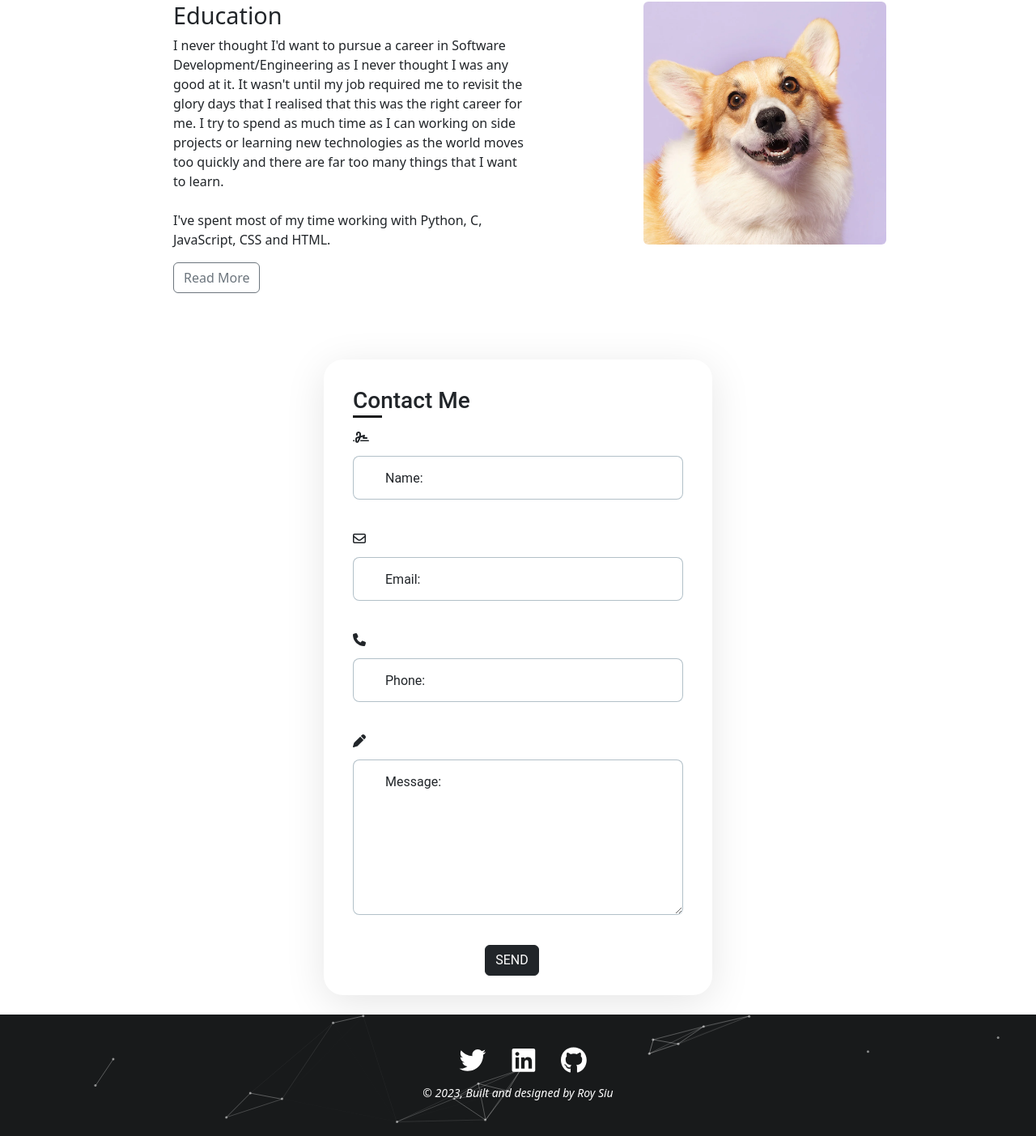
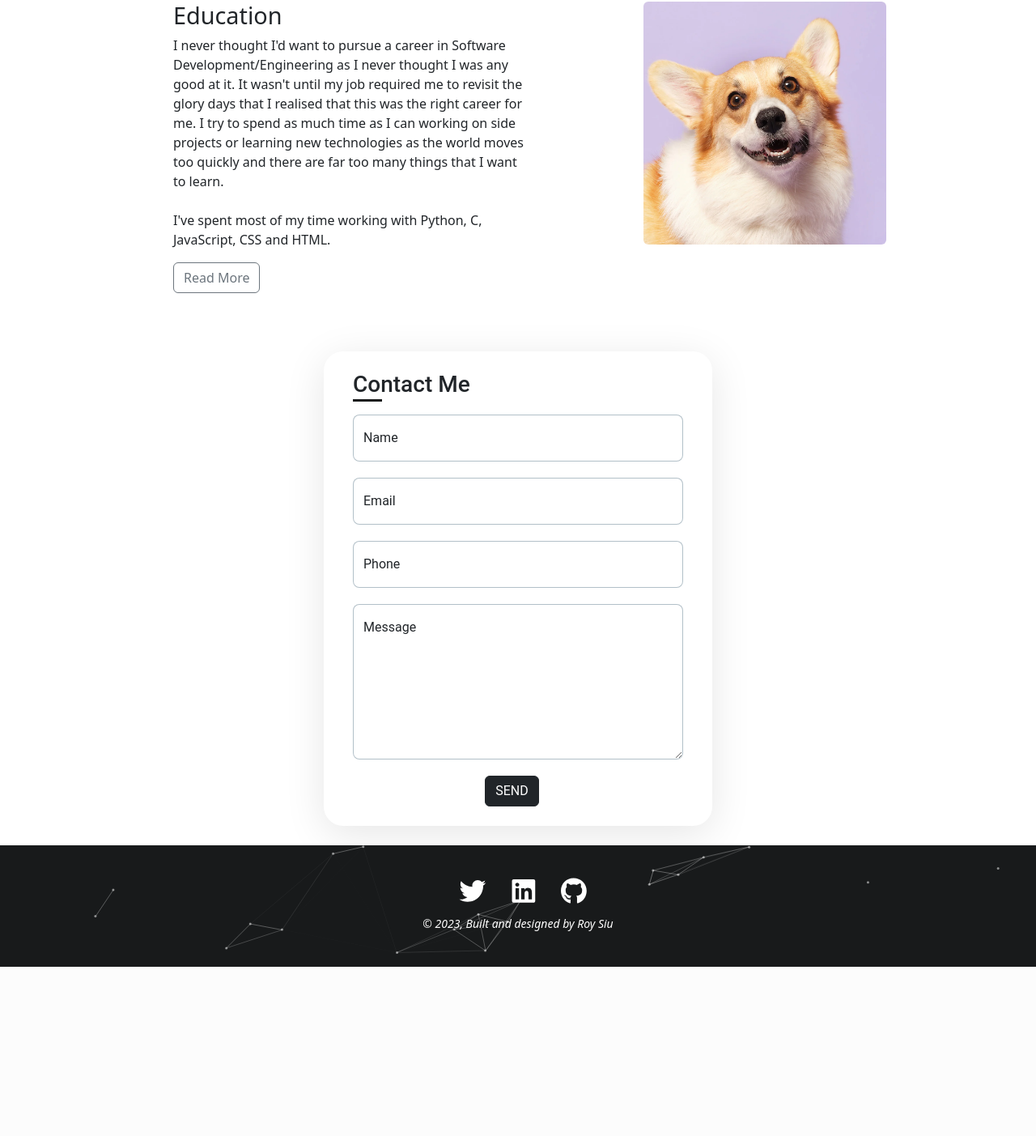
Before and after one commit to Rsiu95/Portfolio, a Flask app: page / in a window 1280 px wide. Shown: the part 2380-3783 px from the top of the page at 81% size. After the commit the page ends 3574 px from the top, so only its background shows below. Run offline with Flask 3, Linux system fonts and the light colour scheme; some libraries are stand-ins or nearby versions.

Commit message:
updated contact form

```diff
--- a/static/css/styles.css
+++ b/static/css/styles.css
@@ -193,9 +193,13 @@ footer.masthead {
     box-shadow: 0 10px 50px rgba(0,0,0,0.1);
     border-radius: 24px;
 }
+
+.floating-contact-form .form-container form input[type="name"]{
+    margin-top: 20px;
+}
+
 .floating-contact-form *{
     box-sizing: border-box;
-    margin-top: 10px;
     position: relative;
 }
 .floating-contact-form h3::after{
@@ -208,7 +212,7 @@ footer.masthead {
     bottom: -4px;
 }
 
-.floating-contact-form form input[type="text"],
+.floating-contact-form form input,
 .floating-contact-form form textarea {
     width: 100%;
     padding: 14px 32px;
@@ -234,9 +238,9 @@ footer.masthead {
     z-index: 1;
 }
 
-.floating-contact-form .field-container .icon-container {
+.floating-contact-form .field-container i {
     position: absolute;
-    top: 300px !important;
+    top: 10px !important;
     z-index: 1;
 }
 
--- a/templates/index.html
+++ b/templates/index.html
@@ -146,52 +146,23 @@
                     <div class="floating-contact-form">
                         <div class="form-container">
                             <h3>Contact Me</h3>
-                            <div id="successMessage" class="alert alert-success" style="display: none;">Message sent successfully!</div>
-                            <form action = "/" id="contactForm" method = "post">
-                                <div class="field-container">
-                                    <i class="fa-solid fa-signature"></i>
-                                    <label for="name">Name:</label>
-                                    <input id="name" type="text" name="name"/>
-                                </div>
-                                <div class="field-container">
-                                    <i class="fa-regular fa-envelope"></i>
-                                    <div class="invalid-feedback" data-sb-feedback="email:required">An email is required.</div>
-                                    <div class="invalid-feedback" data-sb-feedback="email:email">Email is not valid.</div>
-                                    <label for="email">Email:</label>
-                                    <input id="email" type="text" name="email"/>
-                                </div>
-                                <div class="field-container">
-                                    <i class="fa-solid fa-phone"></i>
-                                    <label for="phone">Phone:</label>
-                                    <input id="phone" type="text" name="phone"/>
-                                </div>
-                                <div class="field-container">
-                                    <i class="fa-solid fa-pen"></i>
-                                    <label for="phone">Message:</label>
-                                    <textarea id="message" name="message" style="height: 12rem"></textarea>
-                                    <div class="invalid-feedback" data-sb-feedback="message:required">A message is required.</div>
-                                </div>
-                                <button class="btn btn-dark text-uppercase" id="submitButton" type="submit">Send</button>
-                            </form>
-                        </div>
-                    </div>
-                            <!--      <div id="successMessage" class="alert alert-success" style="display: none;">Message sent successfully!</div>
+                            <div id="successMessage" style="display: none;">Message sent successfully!</div>
                             <form action = "/" id="contactForm" method = "post">
                                 <div class="form-floating">
-                                            <input class="form-control" id="name" type="text" placeholder="Enter your name..." name="name"/>
+                                    <input class="form-control" id="name" type="name" placeholder="Enter your name..." name="name"/>
                                     <label for="name">Name</label>
                                     <div class="invalid-feedback" data-sb-feedback="name:required">A name is required.</div>
 
                                 </div>
                                 <div class="form-floating">
                                     <input class="form-control" id="email" type="email" placeholder="Enter your email..." name="email"/>
-                                            <label for="email">Email address</label>
+                                    <label for="email">Email</label>
                                     <div class="invalid-feedback" data-sb-feedback="email:required">An email is required.</div>
                                     <div class="invalid-feedback" data-sb-feedback="email:email">Email is not valid.</div>
                                 </div>
                                 <div class="form-floating">
                                     <input class="form-control" id="phone" type="tel" placeholder="Enter your phone number..." name="phone"/>
-                                            <label for="phone">Phone Number</label>
+                                    <label for="phone">Phone</label>
                                     <div class="invalid-feedback" data-sb-feedback="phone:required">A phone number is required.</div>
                                 </div>
                                 <div class="form-floating">
@@ -199,18 +170,10 @@
                                     <label for="message">Message</label>
                                     <div class="invalid-feedback" data-sb-feedback="message:required">A message is required.</div>
                                 </div>
-                                        <br />
-                                        <div class="d-none" id="submitSuccessMessage">
-                                            <div class="text-center mb-3">
-                                                <div class="fw-bolder">Form submission successful!</div>
-                                                To activate this form, sign up at
-                                                <br />
-                                                <a href="https://startbootstrap.com/solution/contact-forms">https://startbootstrap.com/solution/contact-forms</a>
+                                <button class="btn btn-dark text-uppercase" id="submitButton" type="submit">Send</button>
+                            </form>
                         </div>
                     </div>
-                                        <div class="d-none" id="submitErrorMessage"><div class="text-center text-danger mb-3">Error sending message!</div></div>
-                                        <button class="btn btn-dark text-uppercase" id="submitButton" type="submit">Send</button>
-                                    </form>-->
                 </div>
             </div>
         </section>
```
Lines whose indentation alone changed are shown as unchanged.
